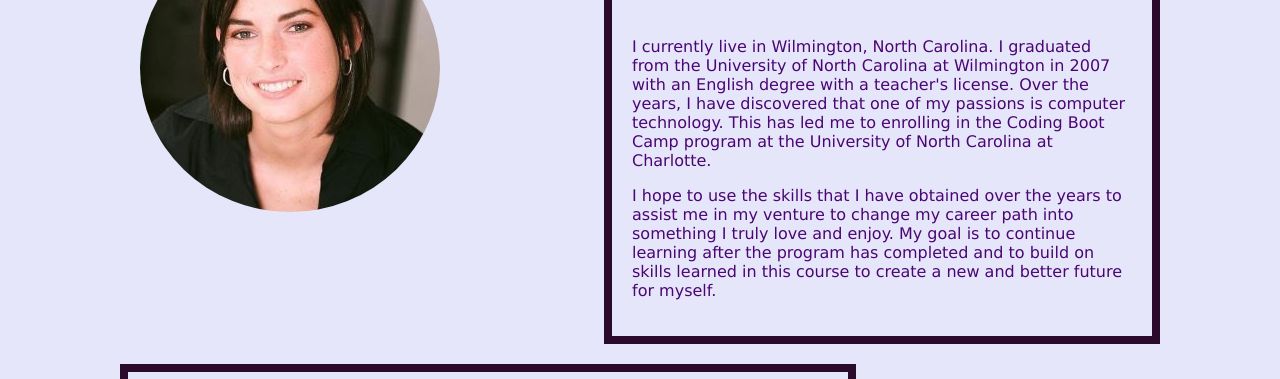
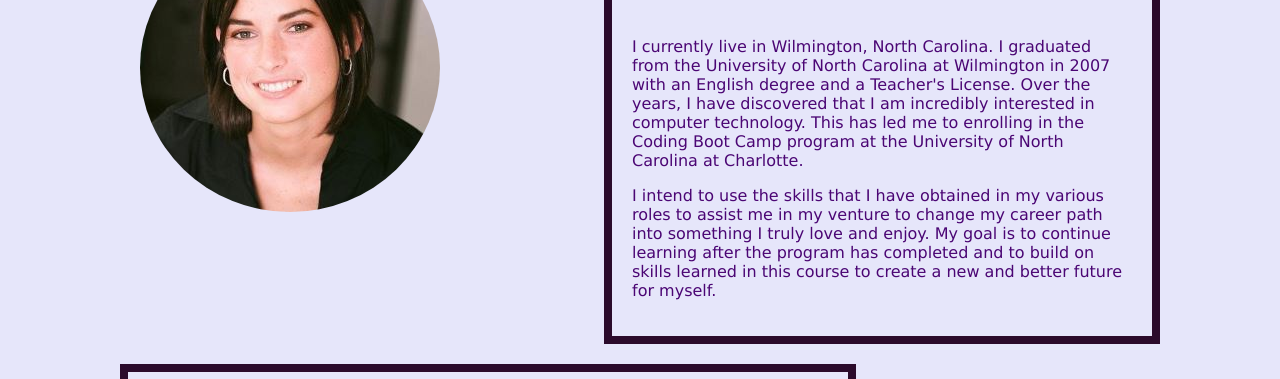
Before and after one commit to jessgreene9/jess-greene-portfolio, a plain HTML site: page index.html in a window 1280 px wide. Shown: the part 369-748 px from the top of the page. Drawn offline with Linux system fonts and the light colour scheme.

Commit message:
minor fix to about me section

```diff
--- a/index.html
+++ b/index.html
@@ -34,12 +34,12 @@
 
                     I currently live in Wilmington, North Carolina. I graduated from the
                     University of North Carolina at Wilmington in 2007 with an English degree
-                    with a teacher's license. Over the years, I have discovered that one
-                    of my passions is computer technology. This has led me to enrolling in the
+                    and a Teacher's License. Over the years, I have discovered that I am incredibly
+                    interested in computer technology. This has led me to enrolling in the
                     Coding Boot Camp program at the University of North Carolina at Charlotte.
                 </p>
                 <p>
-                    I hope to use the skills that I have obtained over the years to assist
+                    I intend to use the skills that I have obtained in my various roles to assist
                     me in my venture to change my career path into something I truly love
                     and enjoy. My goal is to continue learning after the program has
                     completed and to build on skills learned in this course to create
```
